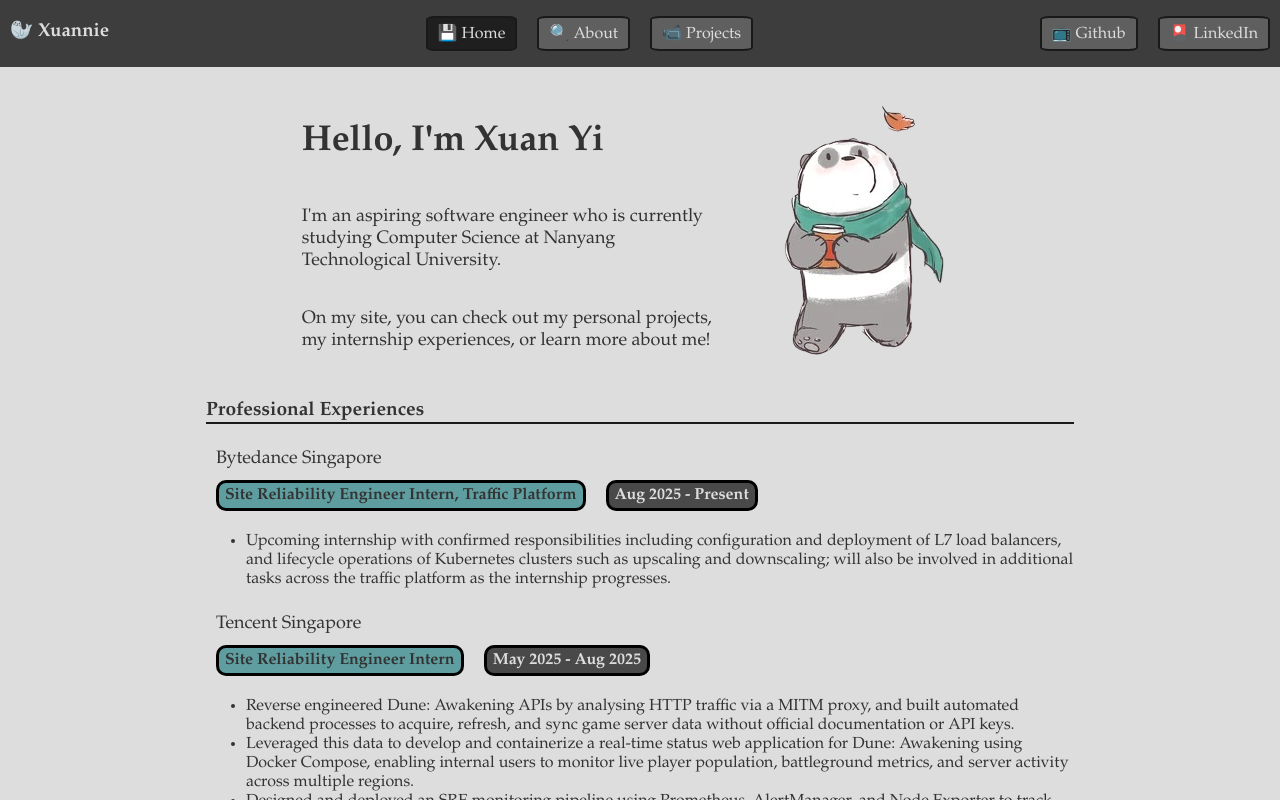
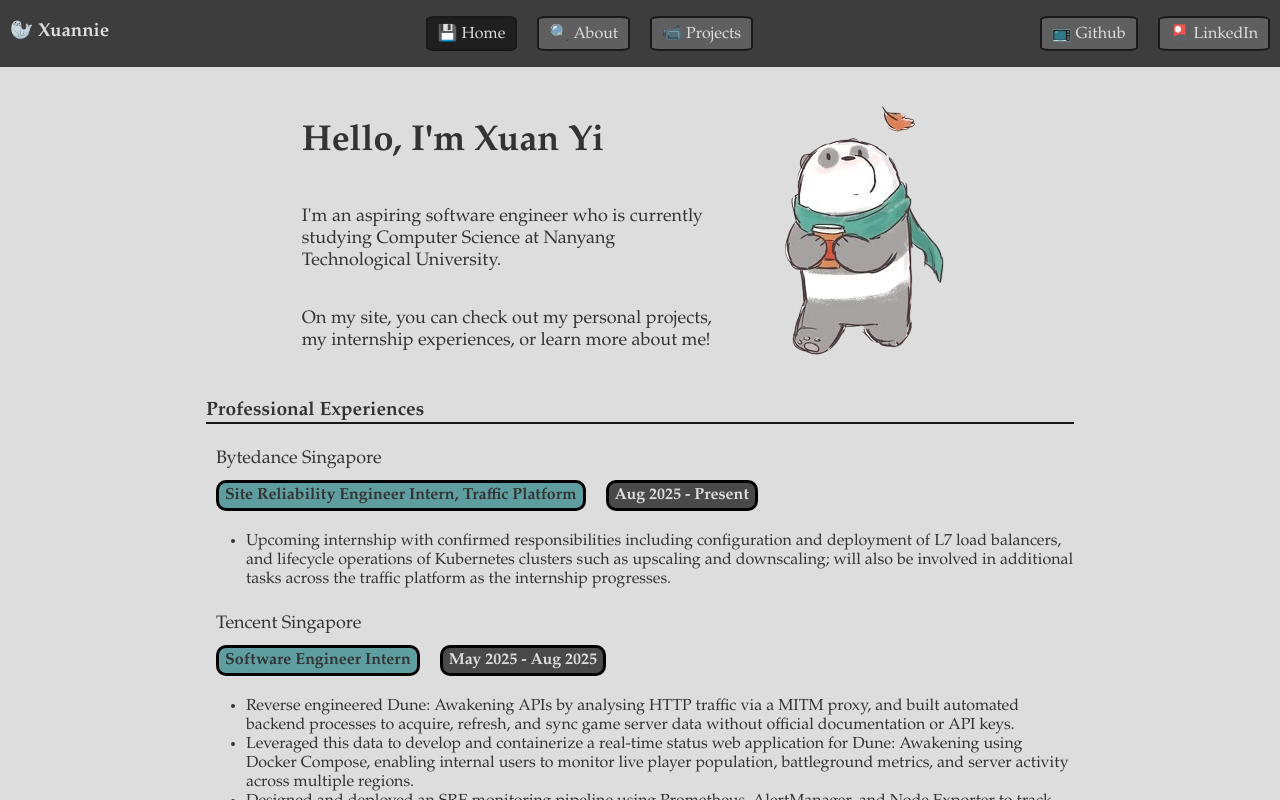
Before and after one commit to Xuanniee/Personal-Website, an Angular app: page / in a window 1280 px wide. Shown: the top 800 px of the page. Built offline with nearby package versions, Linux system fonts and the light colour scheme; no server answers.

Commit message:
Update status of intern

```diff
--- a/src/app/pages/homepage/homepage.component.html
+++ b/src/app/pages/homepage/homepage.component.html
@@ -35,7 +35,7 @@
                 <div class="experience-div">
                     <h4>Tencent Singapore</h4>
                     <div class="experience-header-div">
-                        <span class="experience-company">Site Reliability Engineer Intern</span>
+                        <span class="experience-company">Software Engineer Intern</span>
                         <span class="experience-date">May 2025 - Aug 2025</span>
                     </div>
                     <div class="experience-body-div">
```
